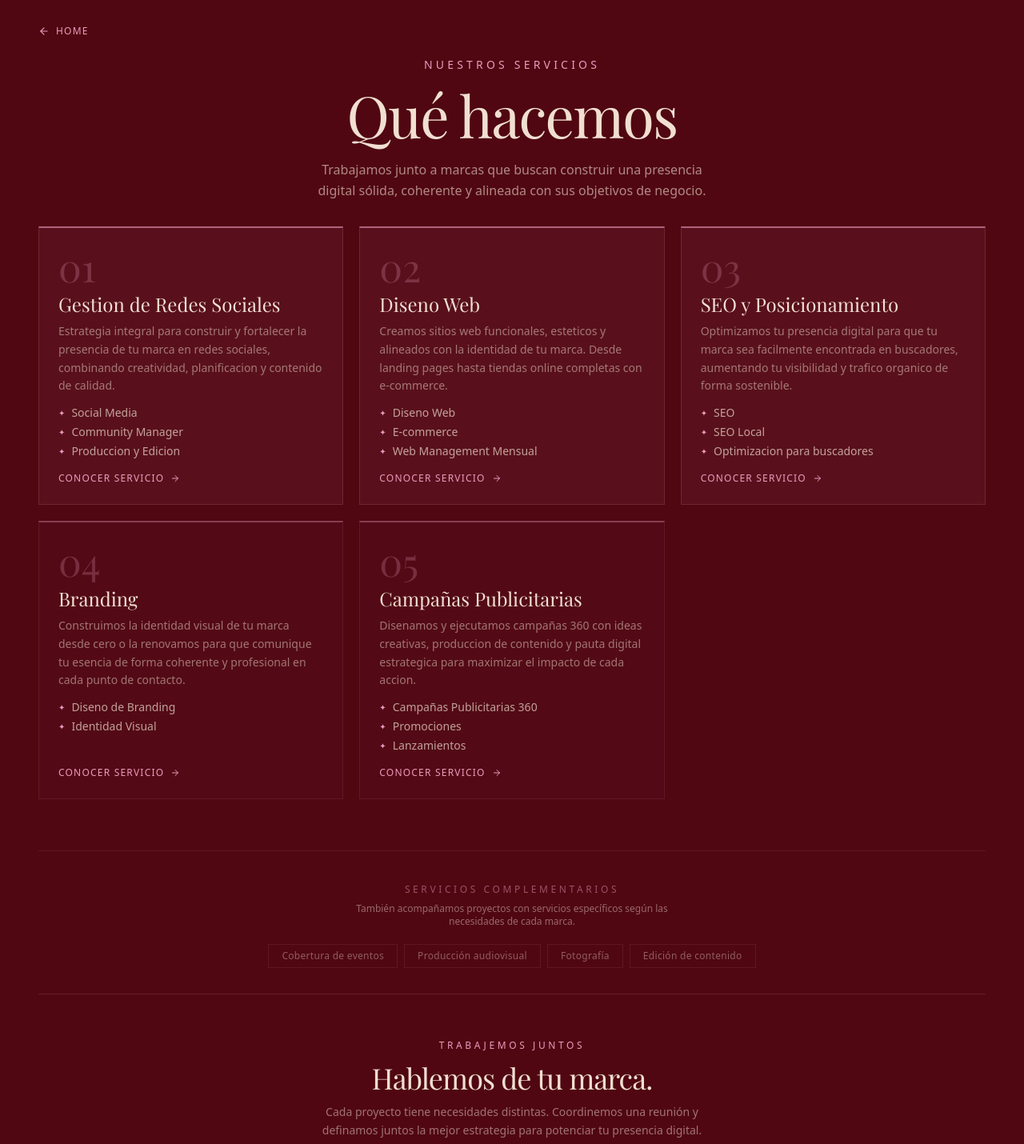
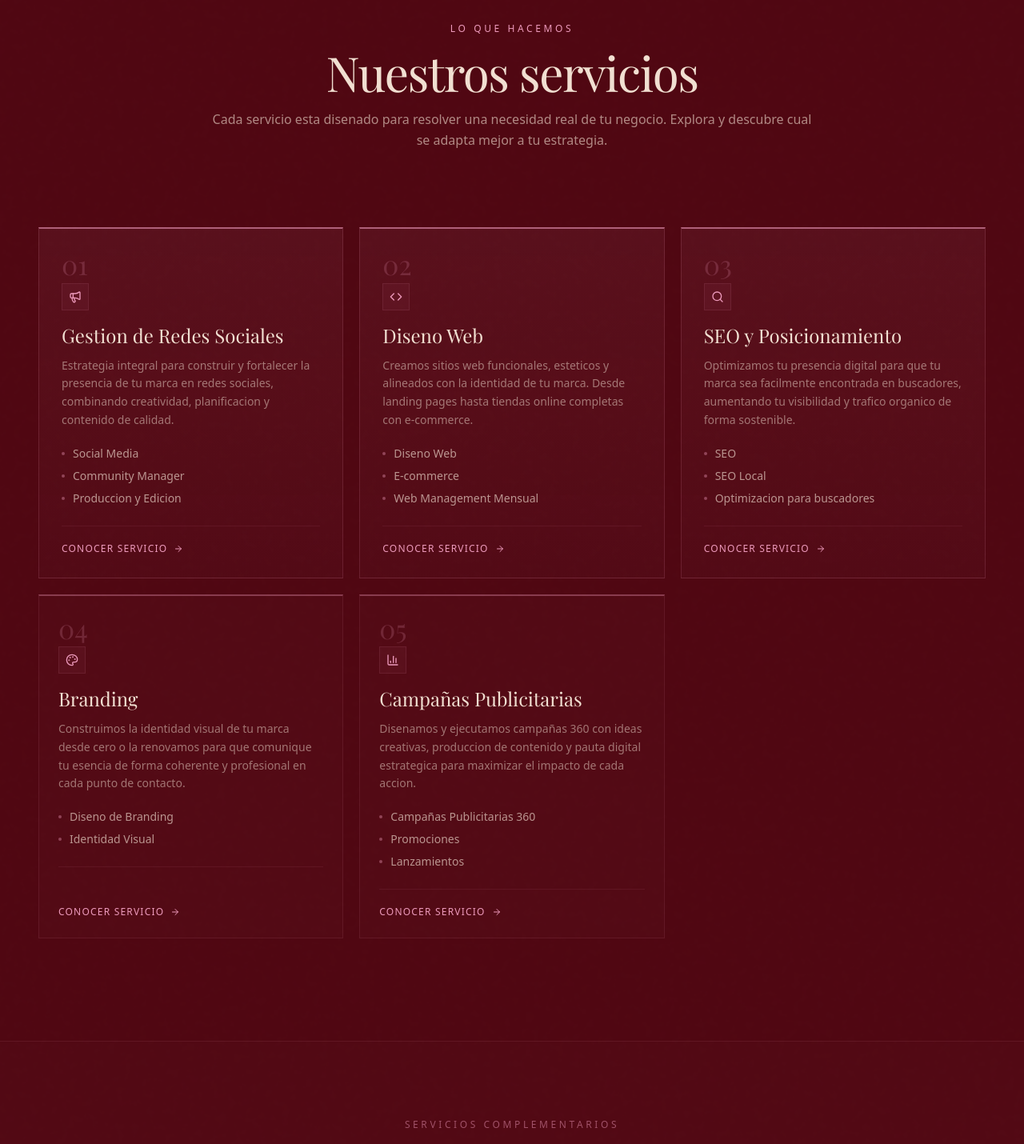
Before and after one commit to gabbramis/gaia, a Next.js app: page /servicios in a window 1280 px wide. Shown: the part 100-1530 px from the top of the page at 80% size. Built offline with nearby package versions, Linux system fonts and the light colour scheme; no server answers; a web font is replaced by a local one.

Commit message:
hero respondive, and some changes in diseno web

```diff
--- a/app/servicios/page.tsx
+++ b/app/servicios/page.tsx
@@ -2,10 +2,21 @@
 
 import Link from 'next/link';
 import { motion } from 'motion/react';
-import { ArrowLeft, ArrowRight } from 'lucide-react';
+import {
+  ArrowLeft,
+  ArrowRight,
+  BarChart3,
+  Code,
+  Globe,
+  Image as ImageIcon,
+  Layers,
+  Megaphone,
+  Palette,
+  Search,
+} from 'lucide-react';
 import { Navigation } from '@/components/ui/Navigation';
 import { Footer } from '@/components/sections/Footer';
-import { fadeInUp } from '@/lib/animations';
+import { fadeInUp, easings } from '@/lib/animations';
 import { trackCustomEvent } from '@/lib/analytics/facebook-pixel';
 
 const mainCategories = [
@@ -13,96 +24,97 @@ const mainCategories = [
     id: 'redes-sociales',
     number: '01',
     title: 'Gestion de Redes Sociales',
-    description: 'Estrategia integral para construir y fortalecer la presencia de tu marca en redes sociales, combinando creatividad, planificacion y contenido de calidad.',
+    description:
+      'Estrategia integral para construir y fortalecer la presencia de tu marca en redes sociales, combinando creatividad, planificacion y contenido de calidad.',
     includes: ['Social Media', 'Community Manager', 'Produccion y Edicion'],
     featured: true,
     href: '/gestion-redes-sociales',
+    icon: Megaphone,
   },
   {
     id: 'diseno-web',
     number: '02',
     title: 'Diseno Web',
-    description: 'Creamos sitios web funcionales, esteticos y alineados con la identidad de tu marca. Desde landing pages hasta tiendas online completas con e-commerce.',
+    description:
+      'Creamos sitios web funcionales, esteticos y alineados con la identidad de tu marca. Desde landing pages hasta tiendas online completas con e-commerce.',
     includes: ['Diseno Web', 'E-commerce', 'Web Management Mensual'],
     featured: true,
     href: '/diseno-web',
+    icon: Code,
   },
   {
     id: 'seo',
     number: '03',
     title: 'SEO y Posicionamiento',
-    description: 'Optimizamos tu presencia digital para que tu marca sea facilmente encontrada en buscadores, aumentando tu visibilidad y trafico organico de forma sostenible.',
+    description:
+      'Optimizamos tu presencia digital para que tu marca sea facilmente encontrada en buscadores, aumentando tu visibilidad y trafico organico de forma sostenible.',
     includes: ['SEO', 'SEO Local', 'Optimizacion para buscadores'],
     featured: true,
     href: '/seo',
+    icon: Search,
   },
   {
     id: 'branding',
     number: '04',
     title: 'Branding',
-    description: 'Construimos la identidad visual de tu marca desde cero o la renovamos para que comunique tu esencia de forma coherente y profesional en cada punto de contacto.',
+    description:
+      'Construimos la identidad visual de tu marca desde cero o la renovamos para que comunique tu esencia de forma coherente y profesional en cada punto de contacto.',
     includes: ['Diseno de Branding', 'Identidad Visual'],
     featured: false,
     href: '/branding',
+    icon: Palette,
   },
   {
     id: 'campanas',
     number: '05',
     title: 'Campañas Publicitarias',
-    description: 'Disenamos y ejecutamos campañas 360 con ideas creativas, produccion de contenido y pauta digital estrategica para maximizar el impacto de cada accion.',
+    description:
+      'Disenamos y ejecutamos campañas 360 con ideas creativas, produccion de contenido y pauta digital estrategica para maximizar el impacto de cada accion.',
     includes: ['Campañas Publicitarias 360', 'Promociones', 'Lanzamientos'],
     featured: false,
     href: '/campanas-publicitarias',
+    icon: BarChart3,
   },
 ];
 
 const secondaryServices = [
   'Cobertura de eventos',
-  'Producción audiovisual',
-  'Fotografía',
-  'Edición de contenido',
+  'Produccion audiovisual',
+  'Fotografia',
+  'Edicion de contenido',
 ];
 
 export default function ServiciosPage() {
   return (
-    <main className="bg-[var(--gaia-burgundy)] min-h-screen overflow-x-hidden w-full">
+    <main className="bg-[var(--gaia-burgundy)] min-h-screen overflow-x-hidden w-full texture-overlay">
       <Navigation />
 
-      {/* Hero */}
-      <section className="pt-24 md:pt-32 pb-6 md:pb-8 px-6 md:px-12">
+
+
+      {/* ==================== SERVICIOS GRID ==================== */}
+      <section
+        id="servicios-grid"
+        className="py-20 md:py-32 px-6 md:px-12 border-b border-[var(--gaia-pink)]/10"
+      >
         <div className="max-w-7xl mx-auto">
-          <Link
-            href="/"
-            className="inline-flex items-center gap-2 text-[var(--gaia-pink)] hover:text-[var(--gaia-beige)] transition-colors duration-300 text-xs tracking-widest uppercase mb-6"
-          >
-            <ArrowLeft size={14} />
-            Home
-          </Link>
-          <motion.div
-            initial="hidden"
-            animate="visible"
-            variants={fadeInUp}
-            className="text-center"
-          >
-            <span className="block text-[var(--gaia-pink)] text-sm tracking-[0.3em] uppercase mb-4">
-              NUESTROS SERVICIOS
+          <div className="text-center max-w-3xl mx-auto mb-16 md:mb-24">
+            <span className="block text-[var(--gaia-pink)] text-xs tracking-[0.3em] uppercase mb-4">
+              Lo que hacemos
             </span>
-            <h1 className="font-serif text-4xl sm:text-5xl md:text-7xl text-[var(--gaia-beige)] tracking-tight mb-5">
-              Qué hacemos
-            </h1>
-            <p className="font-sans text-[var(--gaia-beige)]/60 text-sm md:text-base leading-relaxed max-w-lg mx-auto">
-              Trabajamos junto a marcas que buscan construir una presencia digital sólida, coherente
-              y alineada con sus objetivos de negocio.
+            <h2 className="font-serif text-3xl sm:text-4xl md:text-6xl text-[var(--gaia-beige)] tracking-tight">
+              Nuestros servicios
+            </h2>
+            <p className="font-sans text-[var(--gaia-beige)]/60 text-xs sm:text-sm md:text-base mt-4 leading-relaxed">
+              Cada servicio esta disenado para resolver una necesidad real de
+              tu negocio. Explora y descubre cual se adapta mejor a tu
+              estrategia.
             </p>
-          </motion.div>
           </div>
-      </section>
 
-      {/* Servicios — grilla */}
-      <section className="px-6 md:px-12 pb-8 md:pb-16">
-        <div className="max-w-7xl mx-auto">
           <div className="grid grid-cols-1 md:grid-cols-2 xl:grid-cols-3 gap-4 md:gap-5">
-            {mainCategories.map((category, index) => (
+            {mainCategories.map((category, index) => {
+              const Icon = category.icon;
+              return (
                 <motion.div
                   key={category.id}
                   initial={{ opacity: 0, y: 24 }}
@@ -112,83 +124,125 @@ export default function ServiciosPage() {
                 >
                   <div
                     className={
-                    'group h-full border flex flex-col transition-all duration-500 p-5 md:p-6 ' +
+                      'group h-full border flex flex-col transition-all duration-500 relative overflow-hidden ' +
                       (category.featured
-                      ? 'border-[var(--gaia-pink)]/15 border-t-2 border-t-[var(--gaia-pink)]/60 bg-[var(--gaia-pink)]/[0.06] hover:bg-[var(--gaia-pink)]/10'
-                      : 'border-[var(--gaia-pink)]/10 border-t-2 border-t-[var(--gaia-pink)]/35 bg-[var(--gaia-pink)]/[0.02] hover:bg-[var(--gaia-pink)]/8')
+                        ? 'border-[var(--gaia-pink)]/15 border-t-2 border-t-[var(--gaia-pink)]/60 bg-gradient-to-b from-[var(--gaia-pink)]/[0.06] to-[var(--gaia-pink)]/[0.02] hover:border-[var(--gaia-pink)]/30 hover:from-[var(--gaia-pink)]/[0.1] hover:to-[var(--gaia-pink)]/[0.04] p-6 md:p-7'
+                        : 'border-[var(--gaia-pink)]/10 border-t-2 border-t-[var(--gaia-pink)]/35 bg-[var(--gaia-pink)]/[0.015] hover:border-[var(--gaia-pink)]/20 hover:bg-[var(--gaia-pink)]/[0.035] p-5 md:p-6')
                     }
                   >
-                  <span className="block font-serif text-4xl md:text-5xl text-[var(--gaia-pink)]/25 leading-none mb-2 select-none">
+                    {/* Hover glow */}
+                    <div className="absolute -right-8 -top-10 w-28 h-28 rounded-full bg-[var(--gaia-pink)]/0 blur-3xl group-hover:bg-[var(--gaia-pink)]/8 transition-all duration-700 pointer-events-none" />
+
+                    {/* Top accent line */}
+                    <div className="absolute inset-x-0 top-0 h-px bg-gradient-to-r from-transparent via-[var(--gaia-pink)]/0 to-transparent group-hover:via-[var(--gaia-pink)]/40 transition-all duration-700" />
+
+                    <div className="relative z-10 flex flex-col h-full">
+                      {/* Header */}
+                      <div className="flex items-start justify-between gap-3 mb-4">
+                        <div className="space-y-1.5">
+                          <span className="block font-serif text-[1.7rem] sm:text-[1.9rem] md:text-[2.1rem] leading-none text-[var(--gaia-pink)]/20 group-hover:text-[var(--gaia-pink)]/30 transition-colors duration-500 select-none">
                             {category.number}
                           </span>
-                  <h3 className="font-serif text-xl md:text-2xl text-[var(--gaia-beige)] mb-2 leading-tight group-hover:text-[var(--gaia-pink)] transition-colors duration-300">
+                          <div className="w-fit p-2 border border-[var(--gaia-pink)]/10 bg-[var(--gaia-pink)]/[0.04] group-hover:border-[var(--gaia-pink)]/24 group-hover:bg-[var(--gaia-pink)]/[0.08] transition-all duration-500">
+                            <Icon
+                              size={16}
+                              className="text-[var(--gaia-pink)]"
+                            />
+                          </div>
+                        </div>
+                      </div>
+
+                      {/* Title & description */}
+                      <h3 className="font-serif text-xl md:text-2xl text-[var(--gaia-beige)] mb-3 leading-tight group-hover:text-[var(--gaia-pink)] transition-colors duration-500">
                         {category.title}
                       </h3>
-                  <p className="font-sans text-[var(--gaia-beige)]/50 text-xs md:text-sm leading-relaxed mb-3">
+                      <p className="font-sans text-[var(--gaia-beige)]/50 text-xs md:text-sm leading-relaxed mb-5">
                         {category.description}
                       </p>
-                  <div className="mb-4 space-y-1">
+
+                      {/* Includes */}
+                      <div className="mb-6 space-y-2">
                         {category.includes.map((item) => (
-                      <div key={item} className="flex items-center gap-2">
-                        <span className="text-[var(--gaia-pink)] text-[10px]">✦</span>
-                        <span className="font-sans text-[var(--gaia-beige)]/70 text-xs md:text-sm">
+                          <div key={item} className="flex items-center gap-2.5">
+                            <div className="w-1 h-1 bg-[var(--gaia-pink)]/40 rounded-full shrink-0" />
+                            <span className="font-sans text-[var(--gaia-beige)]/65 text-xs md:text-sm">
                               {item}
                             </span>
                           </div>
                         ))}
                       </div>
+
+                      {/* Divider */}
+                      <div className="w-full h-px bg-[var(--gaia-pink)]/8 mb-5" />
+
+                      {/* CTA */}
                       <Link
                         href={category.href}
                         onClick={() => {
-                      trackCustomEvent(`Conocer servicio - ${category.title}`, {
+                          trackCustomEvent(
+                            `Conocer servicio - ${category.title}`,
+                            {
                               category: 'Service Category',
                               action: 'Click',
-                      });
+                            }
+                          );
                         }}
-                    className="inline-flex items-center gap-2 text-[var(--gaia-pink)] text-xs tracking-widest uppercase group-hover:gap-4 transition-all duration-300 mt-auto"
+                        className="inline-flex items-center gap-2 text-[var(--gaia-pink)] text-xs tracking-widest uppercase group-hover:gap-3 transition-all duration-300 mt-auto"
                       >
                         <span>Conocer servicio</span>
-                    <ArrowRight size={12} />
+                        <ArrowRight
+                          size={12}
+                          className="group-hover:translate-x-1 transition-transform"
+                        />
                       </Link>
                     </div>
+                  </div>
                 </motion.div>
-            ))}
+              );
+            })}
           </div>
         </div>
       </section>
 
-      {/* Servicios complementarios */}
-      <section className="px-6 md:px-12 pb-6 md:pb-8">
+      {/* ==================== SERVICIOS COMPLEMENTARIOS ==================== */}
+      <section className="py-16 md:py-24 px-6 md:px-12 border-b border-[var(--gaia-pink)]/10 bg-[var(--gaia-pink)]/[0.01]">
         <div className="max-w-7xl mx-auto">
           <motion.div
             initial="hidden"
             whileInView="visible"
             viewport={{ once: true, margin: '-50px' }}
             variants={fadeInUp}
-            className="border-t border-[var(--gaia-pink)]/10 pt-8 md:pt-10 text-center"
+            className="text-center"
           >
-            <span className="block text-[var(--gaia-pink)]/50 text-xs tracking-[0.3em] uppercase mb-2">
+            <span className="block text-[var(--gaia-pink)]/50 text-xs tracking-[0.3em] uppercase mb-3">
               Servicios complementarios
             </span>
-            <p className="font-sans text-[var(--gaia-beige)]/45 text-xs max-w-md mx-auto mb-5">
-              También acompañamos proyectos con servicios específicos según las necesidades de cada
-              marca.
+            <h3 className="font-serif text-2xl md:text-3xl text-[var(--gaia-beige)] tracking-tight mb-3">
+              Tambien acompañamos tu marca con
+            </h3>
+            <p className="font-sans text-[var(--gaia-beige)]/45 text-xs max-w-md mx-auto mb-8">
+              Servicios especificos que se integran con nuestra estrategia
+              principal segun las necesidades de cada proyecto.
             </p>
-            <div className="flex flex-wrap justify-center gap-2">
-              {secondaryServices.map((service) => (
-                <span
+            <div className="flex flex-wrap justify-center gap-3">
+              {secondaryServices.map((service, index) => (
+                <motion.span
                   key={service}
-                  className="inline-block px-4 py-1.5 border border-[var(--gaia-pink)]/10 text-[var(--gaia-beige)]/40 font-sans text-xs tracking-wide hover:border-[var(--gaia-pink)]/30 hover:text-[var(--gaia-beige)]/60 transition-all duration-300"
+                  initial={{ opacity: 0, y: 10 }}
+                  whileInView={{ opacity: 1, y: 0 }}
+                  viewport={{ once: true }}
+                  transition={{ duration: 0.4, delay: index * 0.06 }}
+                  className="inline-block px-5 py-2.5 border border-[var(--gaia-pink)]/10 bg-[var(--gaia-pink)]/[0.02] text-[var(--gaia-beige)]/50 font-sans text-xs tracking-wide hover:border-[var(--gaia-pink)]/25 hover:text-[var(--gaia-beige)]/70 hover:bg-[var(--gaia-pink)]/[0.04] transition-all duration-300"
                 >
                   {service}
-                </span>
+                </motion.span>
               ))}
             </div>
           </motion.div>
         </div>
       </section>
 
-      {/* CTA final */}
+      {/* ==================== CTA FINAL ==================== */}
       <section className="px-6 md:px-12 pb-12 md:pb-20">
         <div className="max-w-7xl mx-auto">
           <motion.div
@@ -205,8 +259,9 @@ export default function ServiciosPage() {
               Hablemos de tu marca.
             </h2>
             <p className="font-sans text-[var(--gaia-beige)]/50 text-xs md:text-sm leading-relaxed max-w-lg mx-auto mb-6">
-              Cada proyecto tiene necesidades distintas. Coordinemos una reunión y definamos juntos
-              la mejor estrategia para potenciar tu presencia digital.
+              Cada proyecto tiene necesidades distintas. Coordinemos una
+              reunion y definamos juntos la mejor estrategia para potenciar tu
+              presencia digital.
             </p>
             <Link
               href="#"
```
Also changed, not shown: app/diseno-web/CustomWebLanding.tsx (+10 -10 lines), components/sections/Hero.tsx (+10 -14 lines). Lines whose indentation alone changed are shown as unchanged.
